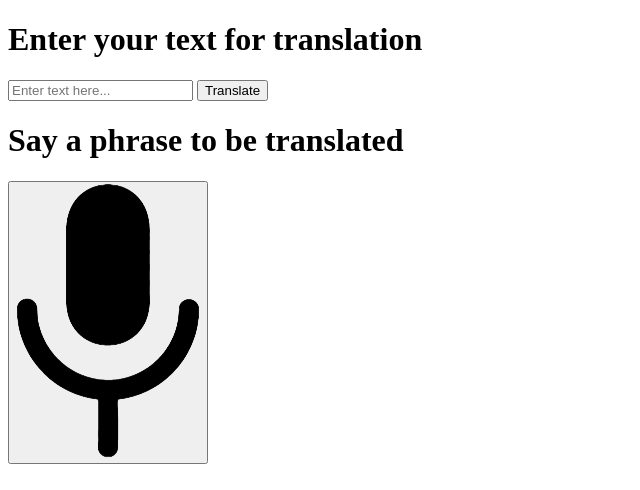
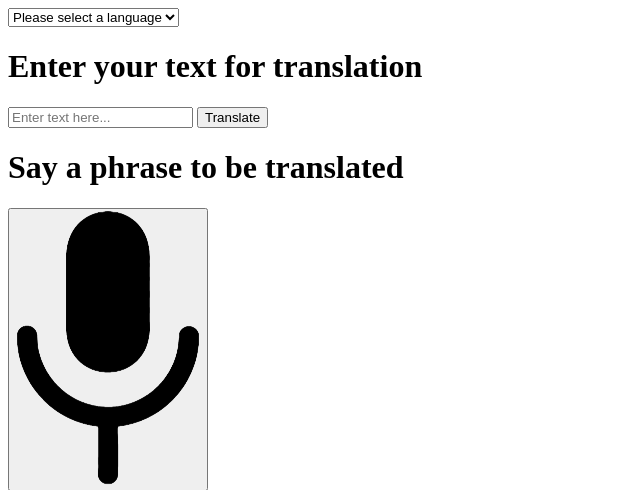
Before and after one commit to Tazme12/Translator, a Flask app: template templates/index.html in a window 1280 px wide. Shown: the top 490 px of the page, without its empty margins (0-640 px from the left). Run offline with Flask 3, Linux system fonts and the light colour scheme; the template is opened without the code that fills it, so the values that code supplies are empty; parts of the project's set-up code (start-up, migrations or seed data) failed here and were passed over.

Commit message:
added language selection feature

```diff
--- a/src/app.py
+++ b/src/app.py
@@ -3,6 +3,8 @@ import speech_recognition as sr
 import translate
 
 listen = sr.Recognizer()
+
+from_lang = autodetect
 
 app = Flask(__name__)
 
@@ -10,12 +12,23 @@ app = Flask(__name__)
 def index():
     pass
 
-@app.route('/get-text', methods=['POST', 'GET'])
+@app.route('/choose-language', methods=['GET', 'POST'])
+def chooseLanguage():
+    data = request.get_json()
+    language = data.get('language')
+
+    if language == 'none':
+        return jsonify({'success': False, 'error': 'Please select a language.'})
+
+@app.route('/get-text', methods=['GET', 'POST'])
 def writtenTranslation():
     data = request.get_json()
     text = data.get('text')
 
-@app.route('/get-speech', methods=['POST', 'GET'])
+    if text == '':
+        return jsonify({'success': False, 'error': 'Please enter text to translate.'})
+
+@app.route('/get-speech', methods=['GET', 'POST'])
 def spokenTranslation():
     data = request.get_json()
     while True:
--- a/src/script.js
+++ b/src/script.js
@@ -1,3 +1,24 @@
+function getLanguage() {
+    const language = document.getElementById('language-select').value;
+
+    fetch("http://127.0.0.1:5000/choose-language", {
+        method: 'POST',
+        headers: { 'Content-Type': 'application/json' },
+        body: JSON.stringify({ language: language })
+    })
+    .then(response => {
+        console.log("Response status: ", response.status);
+        return response.json();
+    })
+    .then(data => {
+        if(data.success) {
+            alert(data.success);
+        } else {
+            alert(data.error);
+        }
+    });
+}
+
 function getTextInput() {
     const text = document.getElementById('text').value;
 
--- a/templates/index.html
+++ b/templates/index.html
@@ -8,6 +8,14 @@
 </head>
 <body>
     <main>
+        <select class="language-select" id="language-select">
+            <option value="none">Please select a language</option>
+            <option value="english">English</option>
+            <option value="french">French</option>
+            <option value="spanish">Spanish</option>
+            <option value="italian">Italian</option>
+            <option value="german">German</option>
+        </select>
         <form class="text-input">
             <h1>Enter your text for translation</h1>
             <input type="text" id="text" name="text" placeholder="Enter text here...">
```
